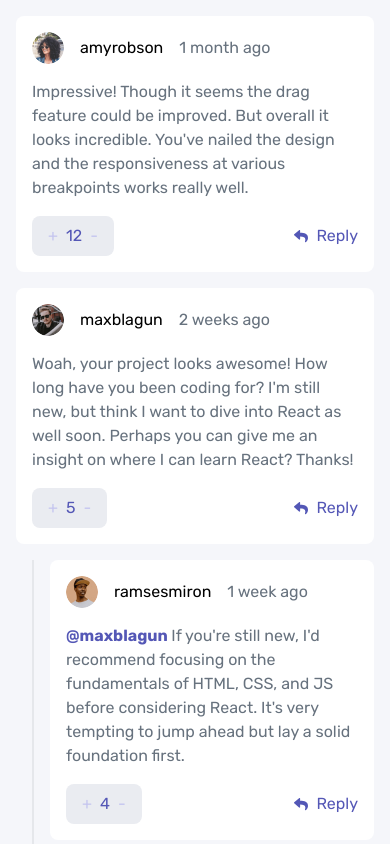
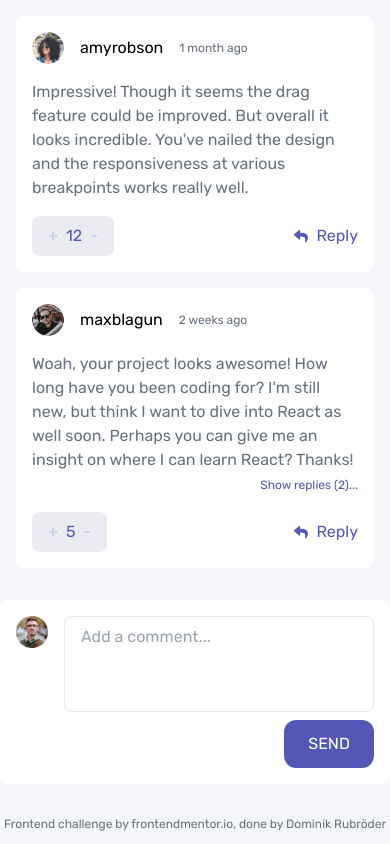
Before and after one commit to dominikrubroeder/interactive-comments-section-website, a Next.js app: page / in a window 390 px wide. Shown: the top 844 px of the page. Built offline with nearby package versions, Linux system fonts and the light colour scheme.

Commit message:
Show and hide replies

```diff
--- a/components/AddCommentForm.tsx
+++ b/components/AddCommentForm.tsx
@@ -44,7 +44,10 @@ const AddCommentForm: React.FC<AddCommentFormProps> = ({
   useEffect(() => {
     if (commentRef.current && isReply) {
       commentRef.current.focus();
-      commentRef.current.scrollIntoView({ block: 'start', behavior: 'smooth' });
+      commentRef.current.scrollIntoView({
+        block: 'center',
+        behavior: 'smooth',
+      });
     }
   }, [isReply]);
 
@@ -58,7 +61,7 @@ const AddCommentForm: React.FC<AddCommentFormProps> = ({
         className="shrink-0"
       />
       <form
-        className="flex-1 flex items-start gap-2"
+        className="flex-1 grid gap-2 sm:flex sm:items-start"
         onSubmit={onSubmitHandler}
       >
         <textarea
@@ -66,7 +69,7 @@ const AddCommentForm: React.FC<AddCommentFormProps> = ({
           className="flex-1 textarea"
           ref={commentRef}
         />
-        <button className="shrink-0 bg-app-primary-blue-moderate text-white py-3 px-6 rounded-xl uppercase">
+        <button className="shrink-0 justify-self-end bg-app-primary-blue-moderate text-white py-3 px-6 rounded-xl uppercase">
           Send
         </button>
       </form>
--- a/components/Comment.tsx
+++ b/components/Comment.tsx
@@ -22,6 +22,7 @@ const Comment: React.FC<IComment> = ({
   const overlayCtx = useContext(OverlayContext);
 
   const [showReplyForm, setShowReplyForm] = useState(false);
+  const [showReplies, setShowReplies] = useState(false);
   const [showDeleteModal, setShowDeleteModal] = useState(false);
   const [isEditMode, setIsEditMode] = useState(false);
   const [initialContent, setInitialContent] = useState(content);
@@ -30,7 +31,7 @@ const Comment: React.FC<IComment> = ({
 
   const hasReplies = replies && replies.length > 0;
 
-  const computeCreatedAt =
+  const computedCreatedAt =
     new Date(createdAt) && new Date(createdAt).toString() !== 'Invalid Date'
       ? 'Some seconds ago...'
       : createdAt;
@@ -93,7 +94,7 @@ const Comment: React.FC<IComment> = ({
 
       <div
         className={`relative flex flex-col-reverse gap-4 p-4 rounded-lg bg-white sm:items-start sm:flex-row ${
-          hasReplies ? 'mb-4' : ''
+          hasReplies && showReplies ? 'mb-4' : ''
         }`}
       >
         <div className="flex items-center gap-0 text-center shrink-0 bg-app-neutral-gray-light rounded-lg px-2 self-start sm:flex-col">
@@ -134,8 +135,8 @@ const Comment: React.FC<IComment> = ({
                   </span>
                 )}
               </h2>
-              <p className="text-app-neutral-blue-grayish">
-                {computeCreatedAt}
+              <p className="text-app-neutral-blue-grayish text-xs">
+                {computedCreatedAt}
               </p>
             </div>
 
@@ -196,11 +197,24 @@ const Comment: React.FC<IComment> = ({
                 </button>
               </div>
             )}
+
+            {hasReplies && (
+              <footer className="text-right">
+                <button
+                  className="text-xs text-app-primary-blue-moderate"
+                  onClick={() =>
+                    setShowReplies((previousState) => !previousState)
+                  }
+                >
+                  {showReplies ? 'Hide' : 'Show'} replies ({replies.length})...
+                </button>
+              </footer>
+            )}
           </div>
         </div>
       </div>
 
-      {hasReplies && (
+      {hasReplies && showReplies && (
         <ul className="grid gap-4 pl-4 ml-4 border-l-2 sm:pl-8 sm:ml-8">
           {replies.map((reply) => (
             <li key={reply.id}>
--- a/store/overlayContext.tsx
+++ b/store/overlayContext.tsx
@@ -1,4 +1,4 @@
-import React, { createContext, useState } from 'react';
+import React, { createContext, useEffect, useState } from 'react';
 
 type OverlayContextType = {
   shown: boolean;
@@ -24,12 +24,17 @@ const OverlayContextProvider: React.FC<OverlayContextProviderProps> = ({
 
   const hide = () => setShown(false);
 
+  useEffect(() => {
+    // document.body.classList.toggle('overflow-hidden');
+  }, [shown]);
+
   const context: OverlayContextType = {
     shown,
     show,
     hide,
     toggleShown,
   };
+
   return (
     <OverlayContext.Provider value={context}>
       {children}
```
